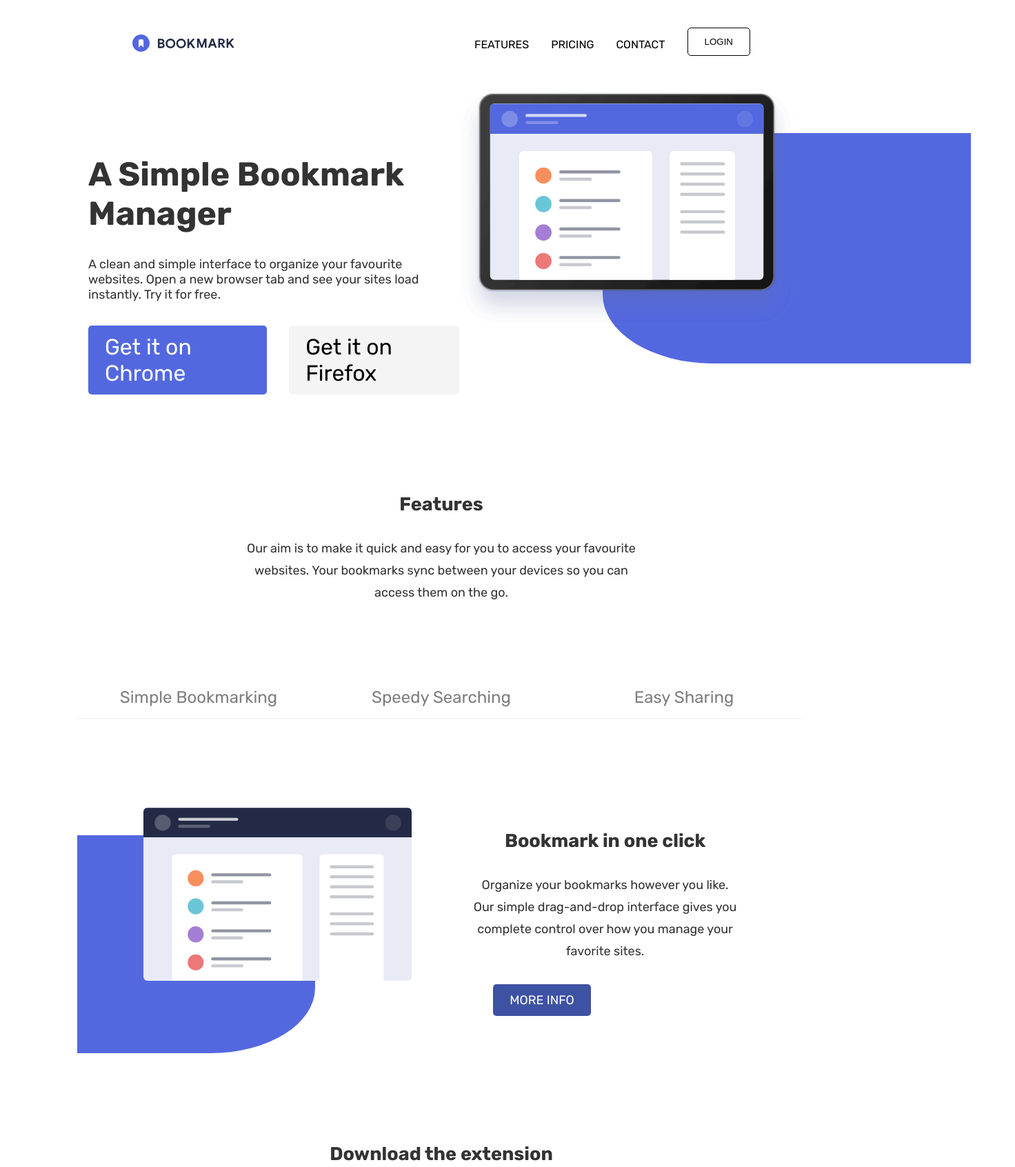
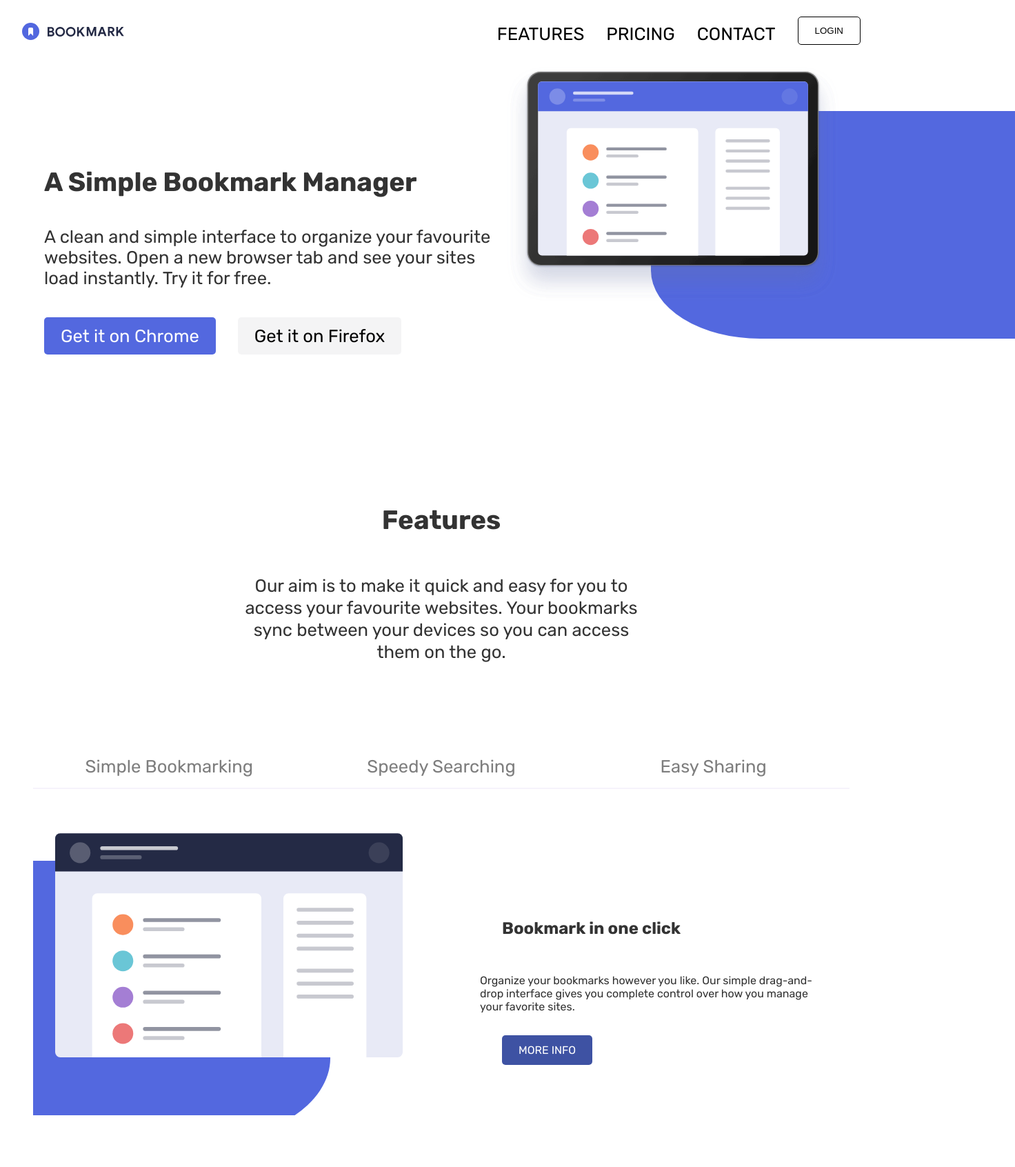
Before and after one commit to Eddieaxee/Bookmark-landing-page, a plain HTML site: page index.html in a window 1280 px wide. Shown: the top 1692 px of the page at 69% size, 1472 px wide, since content can reach past the window. Drawn offline with Linux system fonts and the light colour scheme.

Commit message:
Add files via upload

```diff
--- a/index.html
+++ b/index.html
@@ -57,8 +57,10 @@
   </section>
 
   <section class="features" id="features">
+    <div class="features1">
     <h2>Features</h2>
     <p>Our aim is to make it quick and easy for you to access your favourite websites. Your bookmarks sync between your devices so you can access them on the go.</p>
+    </div>
     <div class="tabs">
       <a href="#" data-tab="bookmarking" data-target="bookmarking">Simple Bookmarking</a>
       <a href="#" data-tab="searching" data-target="searching">Speedy Searching</a>
--- a/style.css
+++ b/style.css
@@ -6,7 +6,7 @@
 body {
     margin: 0;
     font-family: Rubik;
-    font-size: 18px;
+      font-size: clamp(1rem, 2vw, 2rem);
     color: #333;
     padding: 2rem;
     overflow-x: hidden;
@@ -53,7 +53,6 @@ body {
         border-bottom: 2px solid rgba(198, 183, 235, 0.3);
         text-decoration: none;
         padding: 1rem 0rem;
-        font-size: .8rem;
 
     }
     .links {
@@ -151,9 +150,7 @@ body {
     z-index: -1;
   }
 
-  .hero h1 {
-    font-size: 2rem;
-  }
+
 
   .cta-buttons {
     margin: 1rem 0;
@@ -161,7 +158,6 @@ body {
     flex-direction: row;
     justify-content: center;
     gap: 1rem;
-    font-size: 0.8rem;
   }
   .btn-primary {
     background-color: hsl(231, 69%, 60%);
@@ -205,7 +201,6 @@ body {
     border-bottom: 2px solid rgba(198, 183, 235, 0.3);
     text-decoration: none;
     padding: 1rem 0rem;
-    font-size: 0.8rem;
     opacity: 0.5;
     transition: opacity 0.5s;
     cursor: pointer;
@@ -315,18 +310,20 @@ body {
   .browsers {
     display: flex;
     flex-direction: column;
-    gap: 2rem;
   }
 
   .browser {
+    display: flex;
+    flex-direction: column;
+    align-items: center;
     padding: 1rem;
     border-radius: 10px;
     margin-top: 3rem;
     border: none;
     box-shadow: 0 4px 8px rgba(0, 0, 0, 0.1);
-    gap: 2rem;
 
   }
+
   .btn-download {
     background-color: hsl(231, 69%, 60%);
     border: none;
@@ -336,6 +333,7 @@ body {
     text-decoration: none;
     display: inline-block;
     margin-top: 1rem;
+    font-size: clamp(0.5rem, 2vw, 1rem);
   }
 
   .accordion .faq-item {
@@ -455,19 +453,13 @@ body {
   /* Desktop styles */
 @media (min-width: 768px) {
 
-  body {
-    padding: 2rem 6rem; /* Increased padding for larger screens */
-  }
-
-  .navbar {
-    padding: 1rem 6rem; /* Increased padding for larger screens */
-  }
 
   .nav-menu {
     display: flex ;
     flex-direction: row;
     position: relative;
     justify-content: space-between;
+
     border: none;
     flex-direction: row;
     background: transparent;
@@ -485,7 +477,6 @@ body {
     color: black;
     border: none;
     padding: 0;
-    font-size: 1rem;
     margin-bottom: 0;
     padding-bottom: 0;
   }
@@ -544,7 +535,6 @@ body {
     text-align: left;
   }
   .hero-text h1 {
-    font-size: 3rem;
     margin-bottom: 1rem;
     margin-top: 0;
     padding-top: 0;
@@ -555,7 +545,6 @@ body {
     justify-content: left;
     gap: 2rem;
     margin-top: 1rem;
-    font-size: 2rem;
   }
   .btn-primary:hover {
     background-color: transparent;
@@ -575,7 +564,7 @@ body {
   .btn-secondary {
     transition: all 0.5s ease-in-out;
   }
-  .features h2, .features p {
+  .features1 {
     margin: 0 auto;
     max-width: 600px; /* Adjust the width as needed */
     text-align: center;
@@ -600,20 +589,15 @@ body {
     align-self: center;
     text-align: center;
   }
-  .tabs a {
-    font-size: 1.5rem;
-  }
+
   .tabs a:hover{
     color: hsl(0, 94%, 66%);
   }
 
   .feature-content {
     display: flex;
-    align-items: center;
-    justify-content: center;
-    gap: 4rem;
-    text-align: left;
-    padding: 4rem 6rem;
+    padding: 0rem 2rem;
+    padding-top: 0px;
     overflow: hidden;
   }
   .feature-description h2 p {
@@ -624,12 +608,13 @@ body {
     line-height: 2rem;
   }
   .feature-description {
+    width: 100%;
+    flex: 1;
+    justify-content: center;
     display: none;
-    text-align: left;
     opacity: 0;
     transition: opacity 1s ease, transform 1s ease;
     transform: translateX(50px);
-    margin-top: 2rem;
   }
 
   .feature-description.active {
@@ -642,8 +627,10 @@ body {
   .herorect {
     display: flex;
     flex-direction: row;
+    width: 45%;
+    font-size: clamp(0.5rem, 1.5vw, 1rem);
+    align-items: center;
     justify-content: space-between;
-    width: 45%;
     text-align: left;
   }
   .heroerect1 {
@@ -736,9 +723,7 @@ body {
   }
   .faq {
     margin-top: 10rem;
-    width: 50%;
-    left: 50%;
-    transform: translateX(50%);
+    width: 100%;
   }
   .subscribe {
     flex-direction: row;
@@ -786,6 +771,5 @@ body {
     left: 0;
     right: 0;
     justify-content: center;
-    margin-top: 1rem;
   }
 }
```
